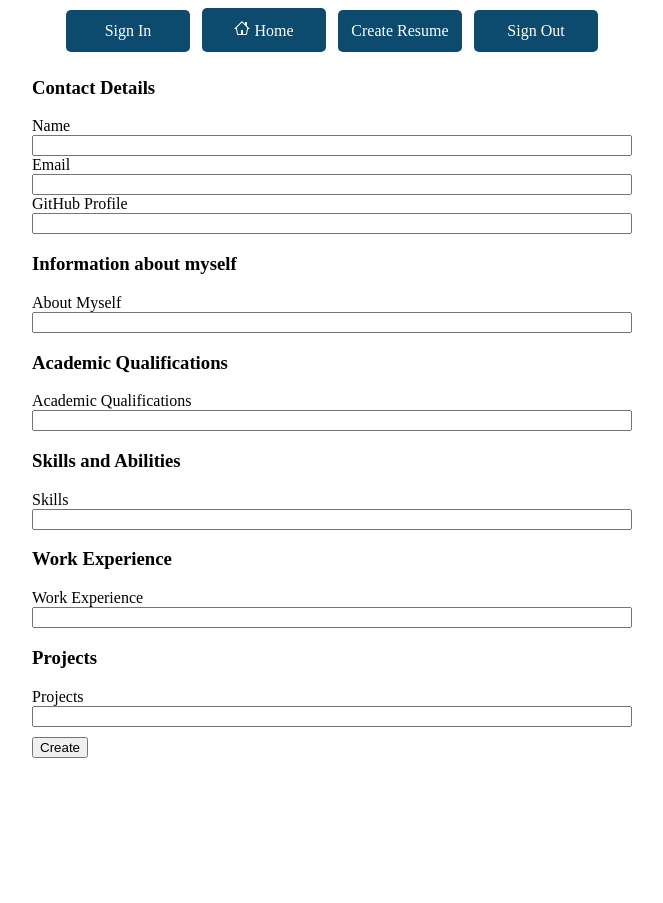
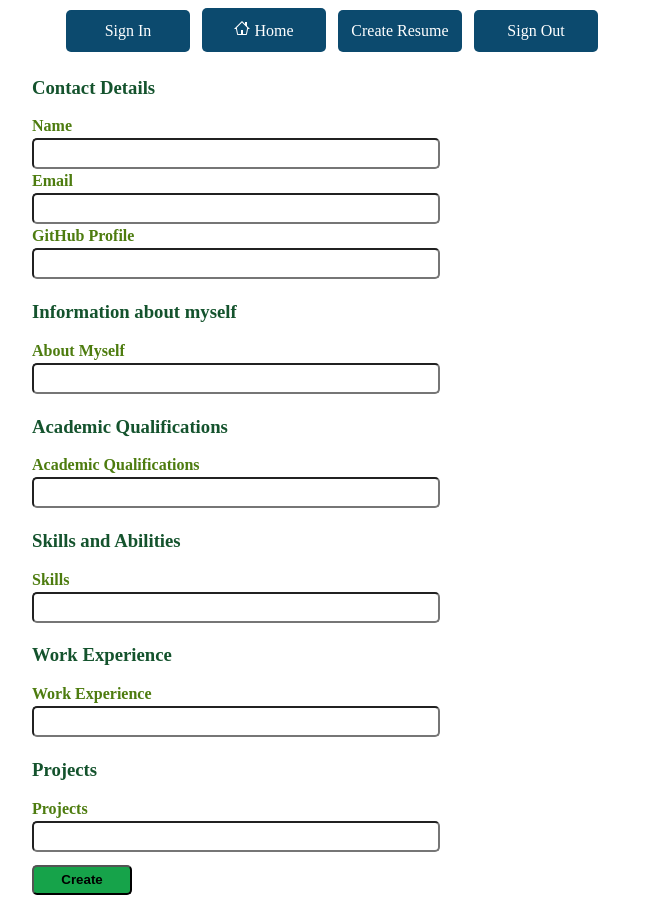
Before and after one commit to evansochieng/react-project, a React (Create React App) app: page /createresume in a window 1280 px wide. Shown: the whole page, without its empty margins (176-839 px from the left). Before the commit the page ends 800 px from the top, so only its background shows below. Built offline with nearby package versions, Linux system fonts and the light colour scheme.

Commit message:
Styled create resume page

```diff
--- a/src/components/CreateResume.js
+++ b/src/components/CreateResume.js
@@ -54,8 +54,8 @@ function CreateResume({ addNewResume }) {
     <div
       style={{
         display: "flex",
-        justifyContent: 'center',
-        alignItems: 'center',
+        justifyContent: "center",
+        alignItems: "center",
         textAlign: "left",
         width: "1000px",
       }}
@@ -65,28 +65,76 @@ function CreateResume({ addNewResume }) {
         <div
           style={{ display: "flex", flexDirection: "column", width: "600px" }}
         >
-          <h3>Contact Details</h3>
-          <label htmlFor="name">Name</label>
+          <h3 style={{ color: "#14532d" }}>Contact Details</h3>
+          <label
+            htmlFor="name"
+            style={{
+              marginBottom: "3px",
+              fontWeight: "bold",
+              color: "#4d7c0f",
+            }}
+          >
+            Name
+          </label>
           <input
             type="text"
             name="name"
             value={resumeItems.name}
             onChange={(e) => handleChange(e)}
+            style={{
+              width: "400px",
+              height: "25px",
+              borderRadius: "5px",
+              fontSize: "20px",
+              marginBottom: "3px",
+            }}
           />
-          <label htmlFor="email">Email</label>
+          <label
+            htmlFor="email"
+            style={{
+              marginBottom: "3px",
+              fontWeight: "bold",
+              color: "#4d7c0f",
+            }}
+          >
+            Email
+          </label>
           <input
             type="email"
             name="email"
             id="email"
             value={resumeItems.email}
             onChange={(e) => handleChange(e)}
+            style={{
+              width: "400px",
+              height: "25px",
+              borderRadius: "5px",
+              fontSize: "20px",
+              marginBottom: "3px",
+            }}
           />
-          <label htmlFor="github">GitHub Profile</label>
+          <label
+            htmlFor="github"
+            style={{
+              marginBottom: "3px",
+              fontWeight: "bold",
+              color: "#4d7c0f",
+            }}
+          >
+            GitHub Profile
+          </label>
           <input
             type="text"
             name="github"
             value={resumeItems.github}
             onChange={(e) => handleChange(e)}
+            style={{
+              width: "400px",
+              height: "25px",
+              borderRadius: "5px",
+              fontSize: "20px",
+              marginBottom: "3px",
+            }}
           />
         </div>
 
@@ -95,13 +143,29 @@ function CreateResume({ addNewResume }) {
           className="about"
           style={{ display: "flex", flexDirection: "column", width: "600px" }}
         >
-          <h3>Information about myself</h3>
-          <label htmlFor="about">About Myself</label>
+          <h3 style={{ color: "#14532d" }}>Information about myself</h3>
+          <label
+            htmlFor="about"
+            style={{
+              marginBottom: "3px",
+              fontWeight: "bold",
+              color: "#4d7c0f",
+            }}
+          >
+            About Myself
+          </label>
           <input
             type="text"
             name="about"
             value={resumeItems.about}
             onChange={(e) => handleChange(e)}
+            style={{
+              width: "400px",
+              height: "25px",
+              borderRadius: "5px",
+              fontSize: "20px",
+              marginBottom: "3px",
+            }}
           />
         </div>
 
@@ -110,13 +174,29 @@ function CreateResume({ addNewResume }) {
           className="education"
           style={{ display: "flex", flexDirection: "column", width: "600px" }}
         >
-          <h3>Academic Qualifications</h3>
-          <label htmlFor="education">Academic Qualifications</label>
+          <h3 style={{ color: "#14532d" }}>Academic Qualifications</h3>
+          <label
+            htmlFor="education"
+            style={{
+              marginBottom: "3px",
+              fontWeight: "bold",
+              color: "#4d7c0f",
+            }}
+          >
+            Academic Qualifications
+          </label>
           <input
             type="text"
             name="education"
             value={resumeItems.education}
             onChange={(e) => handleChange(e)}
+            style={{
+              width: "400px",
+              height: "25px",
+              borderRadius: "5px",
+              fontSize: "20px",
+              marginBottom: "3px",
+            }}
           />
         </div>
 
@@ -125,14 +205,30 @@ function CreateResume({ addNewResume }) {
           className="skills"
           style={{ display: "flex", flexDirection: "column", width: "600px" }}
         >
-          <h3>Skills and Abilities</h3>
-          <label htmlFor="skills">Skills</label>
+          <h3 style={{ color: "#14532d" }}>Skills and Abilities</h3>
+          <label
+            htmlFor="skills"
+            style={{
+              marginBottom: "3px",
+              fontWeight: "bold",
+              color: "#4d7c0f",
+            }}
+          >
+            Skills
+          </label>
           <input
             type="text"
             name="skills"
             id="skills"
             value={resumeItems.skills}
             onChange={(e) => handleChange(e)}
+            style={{
+              width: "400px",
+              height: "25px",
+              borderRadius: "5px",
+              fontSize: "20px",
+              marginBottom: "3px",
+            }}
           />
         </div>
 
@@ -141,14 +237,30 @@ function CreateResume({ addNewResume }) {
           className="experience"
           style={{ display: "flex", flexDirection: "column", width: "600px" }}
         >
-          <h3>Work Experience</h3>
-          <label htmlFor="experience">Work Experience</label>
+          <h3 style={{ color: "#14532d" }}>Work Experience</h3>
+          <label
+            htmlFor="experience"
+            style={{
+              marginBottom: "3px",
+              fontWeight: "bold",
+              color: "#4d7c0f",
+            }}
+          >
+            Work Experience
+          </label>
           <input
             type="text"
             name="experience"
             id="experience"
             value={resumeItems.experience}
             onChange={(e) => handleChange(e)}
+            style={{
+              width: "400px",
+              height: "25px",
+              borderRadius: "5px",
+              fontSize: "20px",
+              marginBottom: "3px",
+            }}
           />
         </div>
 
@@ -157,19 +269,47 @@ function CreateResume({ addNewResume }) {
           className="projects"
           style={{ display: "flex", flexDirection: "column", width: "600px" }}
         >
-          <h3>Projects</h3>
-          <label htmlFor="projects">Projects</label>
+          <h3 style={{ color: "#14532d" }}>Projects</h3>
+          <label
+            htmlFor="projects"
+            style={{
+              marginBottom: "3px",
+              fontWeight: "bold",
+              color: "#4d7c0f",
+            }}
+          >
+            Projects
+          </label>
           <input
             type="text"
             name="projects"
             id="projects"
             value={resumeItems.projects}
             onChange={(e) => handleChange(e)}
+            style={{
+              width: "400px",
+              height: "25px",
+              borderRadius: "5px",
+              fontSize: "20px",
+              marginBottom: "3px",
+            }}
           />
         </div>
 
         {/* Submit button */}
-        <button style={{marginTop: '10px', textAlign: 'center'}}>Create</button>
+        <button
+          style={{
+            width: "100px",
+            height: "30px",
+            marginTop: "10px",
+            backgroundColor: "#16a34a",
+            borderRadius: "5px",
+            fontWeight: "bold",
+            textAlign: "center",
+          }}
+        >
+          Create
+        </button>
       </form>
     </div>
   );
```
